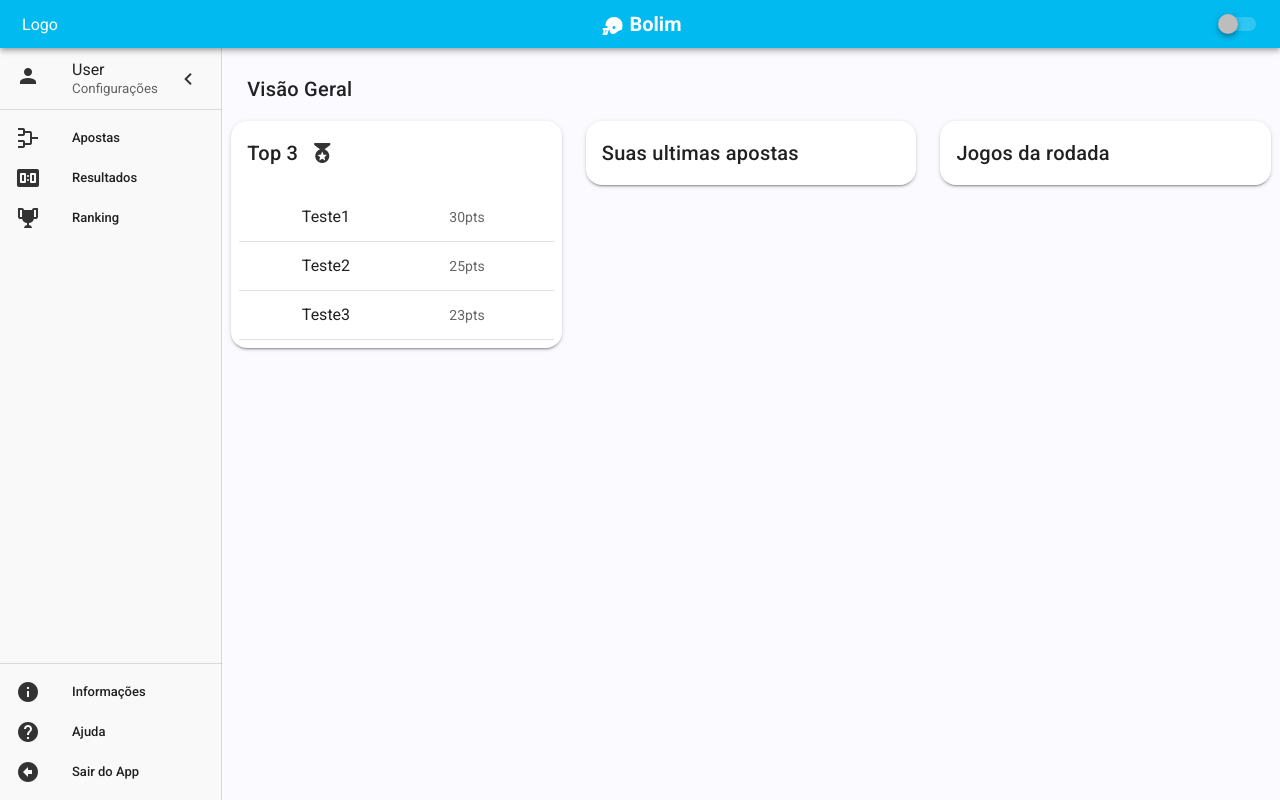
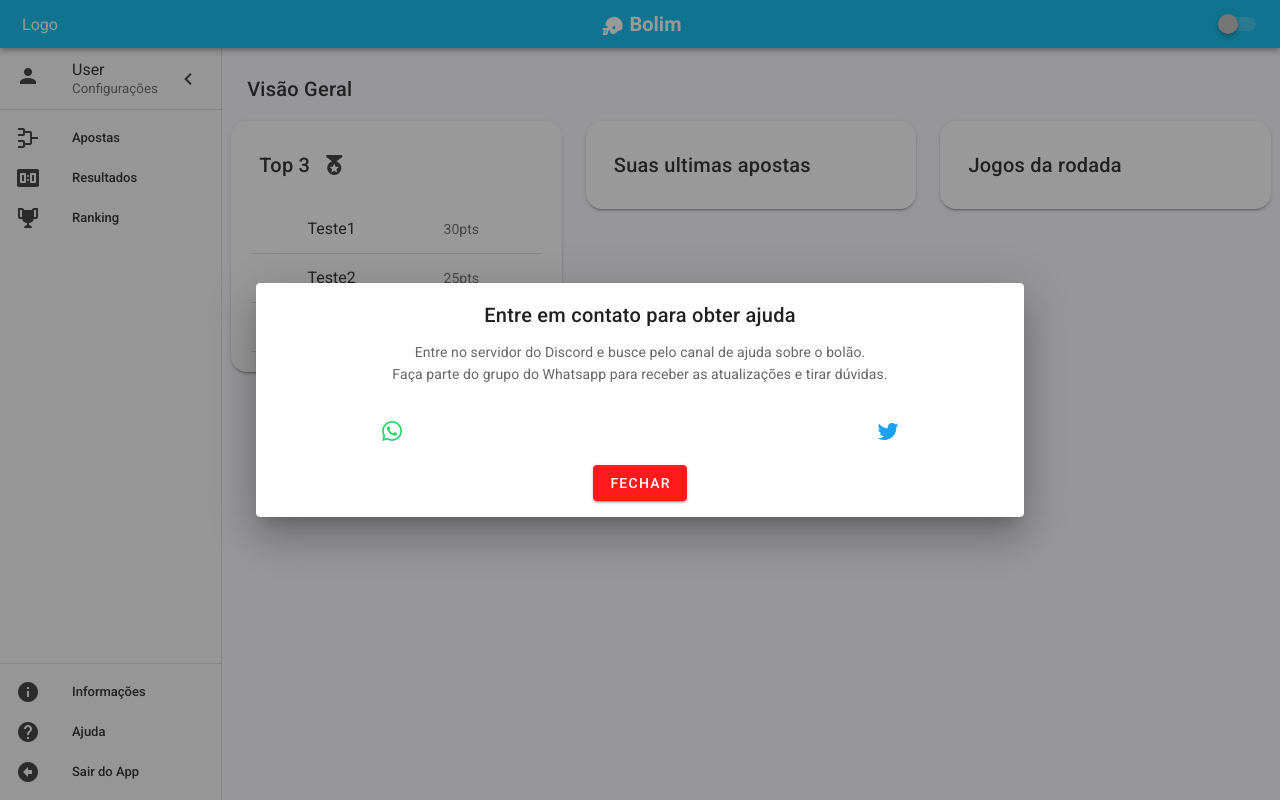
Before and after one commit to ArthurBottcher/Bolim, a Vue app: page /dashboard in a window 1280 px wide. Both pictures are taken after a click on the element "Ajuda". Built offline with nearby package versions, Linux system fonts and the light colour scheme.

Commit message:
dialog ajuda

```diff
--- a/src/components/AvbSideMenu.vue
+++ b/src/components/AvbSideMenu.vue
@@ -55,6 +55,7 @@
           v-for="item in itemsConfig"
           :key="item.title"
           link
+          @click="openDialog(item)"
         >
           <v-list-item-icon>
             <v-icon color="text">
@@ -70,12 +71,54 @@
         </v-list-item>
       </v-list>
     </template>
+
+    <v-dialog
+      v-model="helpDialog"
+      width="60%"
+      class="d-flex justify-center"
+      transition="dialog-bottom-transition"
+    >
+      <v-card class="text-center">
+        <v-card-title class="text-center justify-center">
+          Entre em contato para obter ajuda
+        </v-card-title>
+        <v-card-text>
+          Entre no servidor do Discord e busce pelo canal de ajuda sobre o bolão. <br>
+          Faça parte do grupo do Whatsapp para receber as atualizações e tirar dúvidas.
+        </v-card-text>
+        <v-card-actions class="justify-space-around pb-4">
+          <v-btn icon>
+            <v-icon color="#25d366">
+              mdi-whatsapp
+            </v-icon>
+          </v-btn>
+          <v-btn icon>
+            <v-icon color="#7289da">
+              mdi-discord
+            </v-icon>
+          </v-btn>
+          <v-btn icon>
+            <v-icon color="#1da1f2">
+              mdi-twitter
+            </v-icon>
+          </v-btn>
+        </v-card-actions>
+        <v-btn
+          class="mb-4"
+          color="error"
+          @click="helpDialog = false"
+        >
+          Fechar
+        </v-btn>
+      </v-card>
+    </v-dialog>
   </v-navigation-drawer>
 </template>
 
 <script>
 export default {
     name: 'AvbSideMenu',
+    components: { },
     data: () => {
         return{
             drawer: true,
@@ -91,6 +134,16 @@ export default {
                 { title: 'Sair do App', icon: 'mdi-arrow-left-bold-circle' },
             ],
             mini: true,
+            helpDialog: false
+        }
+    },
+
+    methods: {
+        openDialog(item){
+            if(item.title == 'Ajuda'){
+                this.helpDialog = true
+                item = ''
+            }
         }
     }
 }
--- a/src/views/Dashboard.vue
+++ b/src/views/Dashboard.vue
@@ -21,7 +21,7 @@
             <v-card
               rounded="xl"
               elevation="2"
-              class="text-center"
+              class="text-center pa-3"
             >
               <v-card-title>
                 Top 3 <v-icon
@@ -51,7 +51,7 @@
             <v-card
               rounded="xl"
               elevation="2"
-              class="text-center"
+              class="text-center pa-3"
             >
               <v-card-title>Suas ultimas apostas</v-card-title>
             </v-card>
@@ -61,7 +61,7 @@
             <v-card
               rounded="xl"
               elevation="2"
-              class="text-center"
+              class="text-center pa-3"
             >
               <v-card-title>Jogos da rodada</v-card-title>
             </v-card>
```
